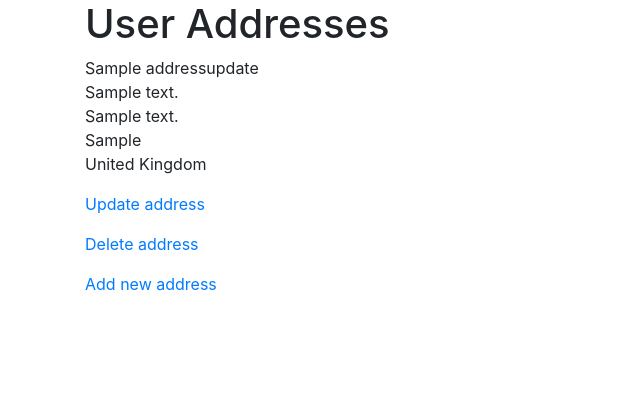
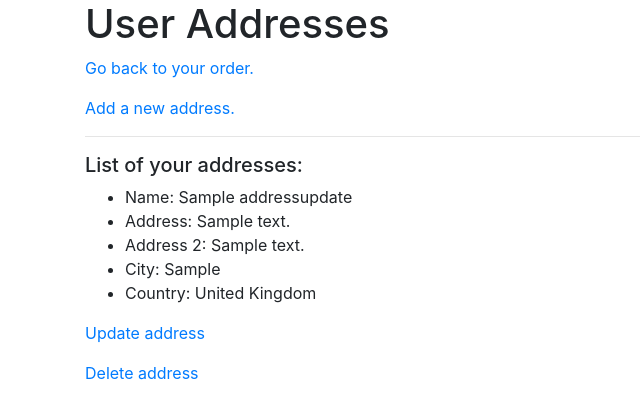
Before and after one commit to sophie200/store_improved, a Django app: page /address/ in a window 1280 px wide. Shown: the part 56-475 px from the top of the page, without its empty margins (0-640 px from the left). Run offline with Django 3.2, Linux system fonts and the light colour scheme; a user stored in the database is signed in; tables that the repository leaves empty hold one stand-in row (values such as "Sample post"); some libraries are stand-ins or nearby versions.

Commit message:
template changes

```diff
--- a/main/templates/main/addressupdate_list.html
+++ b/main/templates/main/addressupdate_list.html
@@ -1,25 +1,29 @@
 {% extends "base.html" %}
 {% block content %}
   <h1>User Addresses</h1>
+  <p>
+    <a href="{% url "address_select" %}">Go back to your order.</a>
+  </p>
+  <p>
+    <a href="{% url "address_create" %}">Add a new address.</a>
+  </p>
+  <hr>
+  <h5>List of your addresses:</h5>
   {% for addressupdate in object_list %}
-    <p>
-      {{ addressupdate.name }}<br>
-      {{ addressupdate.address1 }}<br>
-      {{ addressupdate.address2 }}<br>
-      {{ addressupdate.city }}<br>
-      {{ addressupdate.get_country_display }}<br>
-    </p>
+    <ul>
+      <li>Name: {{ addressupdate.name }}</li>
+      <li>Address: {{ addressupdate.address1 }}</li>
+      {% if addressupdate.address2 %}
+        <li>Address 2: {{ addressupdate.address2 }}</li>
+      {% endif %}
+      <li>City: {{ addressupdate.city }}</li>
+      <li>Country: {{ addressupdate.get_country_display }}</li>
+    </ul>
     <p>
       <a href="{% url "address_update" addressupdate.id %}">Update address</a>
     </p>
     <p>
       <a href="{% url "address_delete" addressupdate.id %}">Delete address</a>
     </p>
-    {% if not forloop.last %}
-      <hr>
-    {% endif %}
   {% endfor %}
-  <p>
-    <a href="{% url "address_create" %}">Add new address</a>
-  </p>
 {% endblock content %}
```
